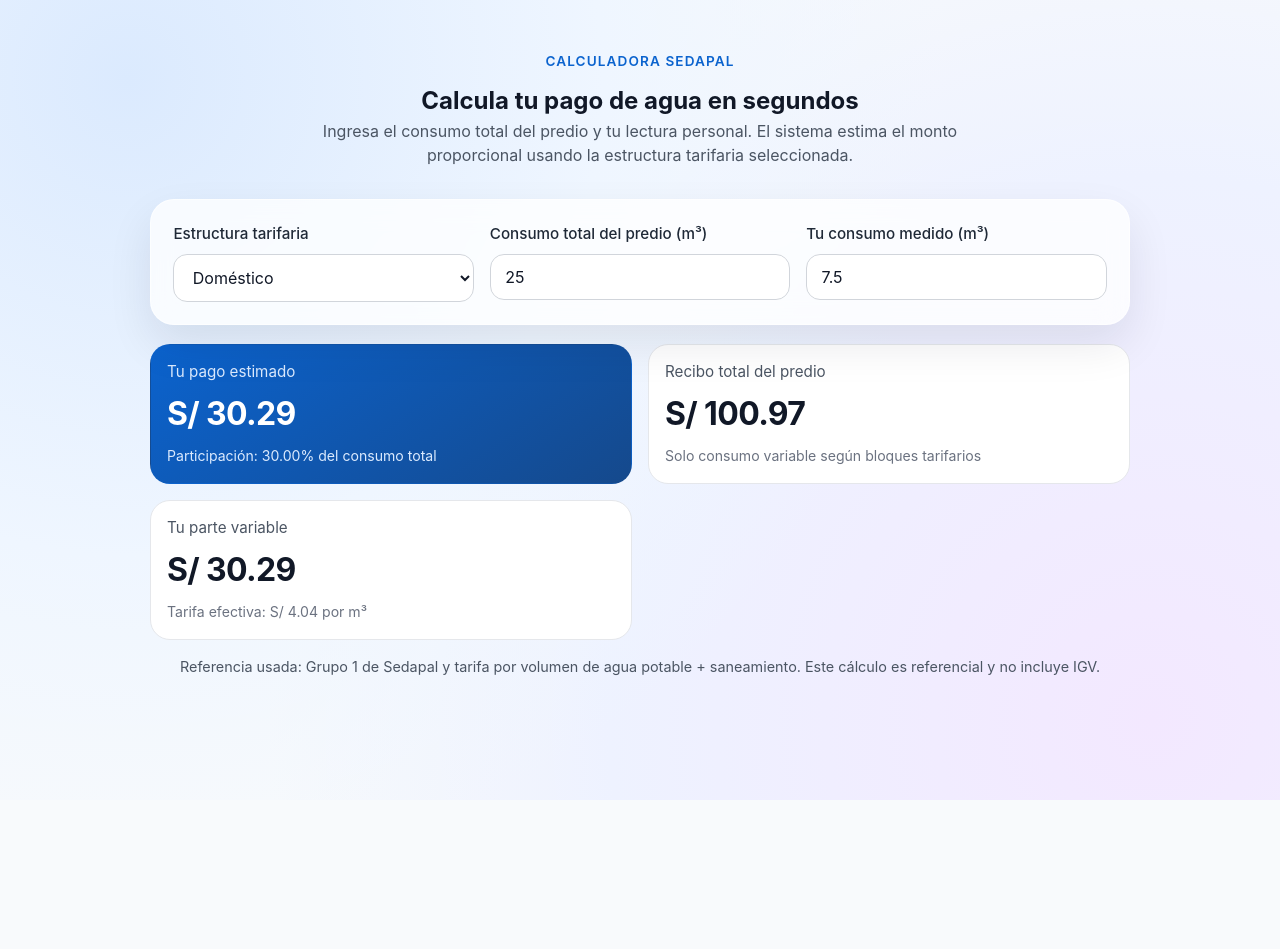
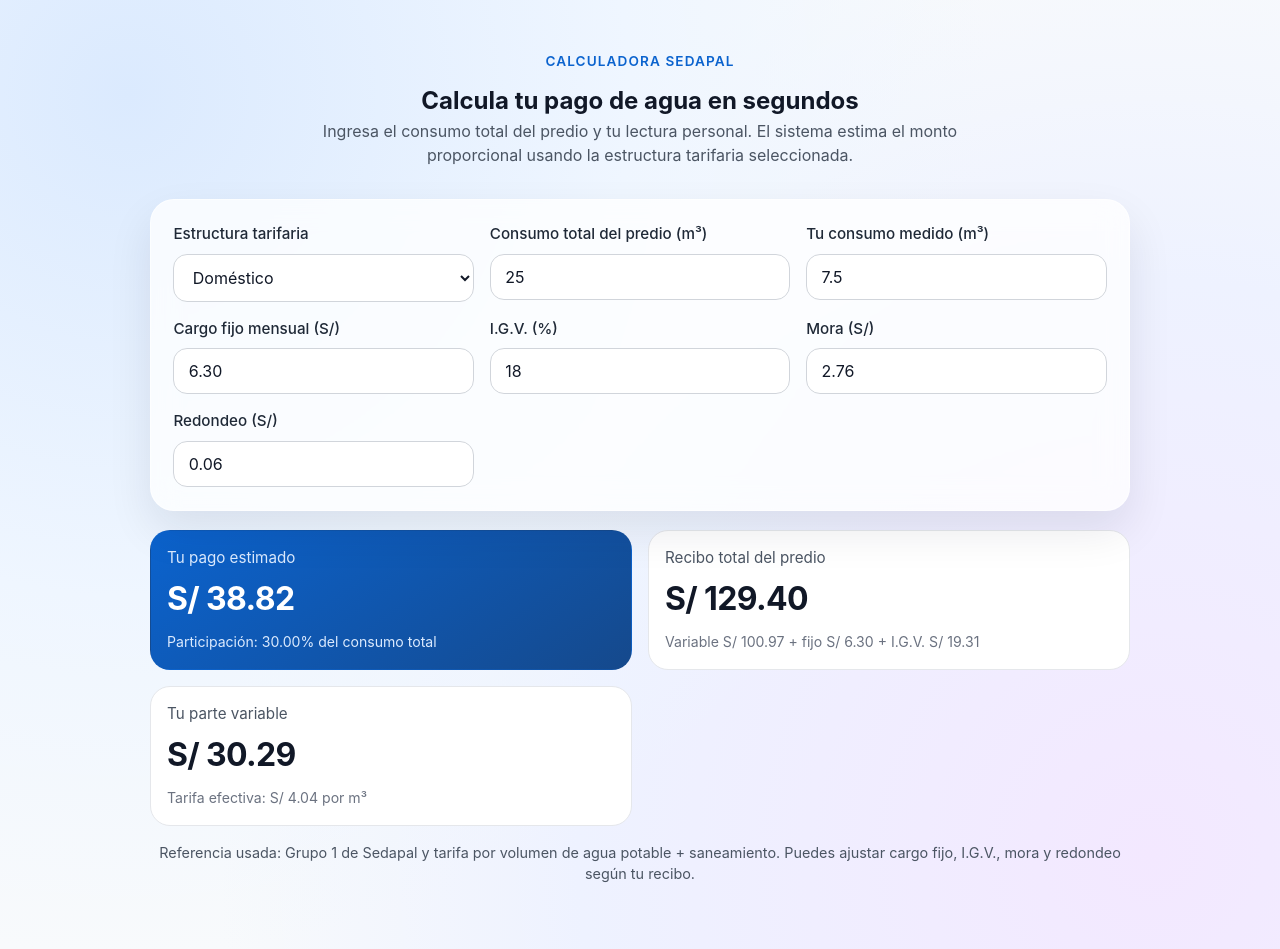
Before and after one commit to Akiranm2/medicion_agua, a React (Vite) app: page / in a window 1280 px wide. Before the commit the page ends 800 px from the top, so only its background shows below. Built offline with nearby package versions, Linux system fonts and the light colour scheme.

Commit message:
fix: calcular total real

```diff
--- a/src/App.tsx
+++ b/src/App.tsx
@@ -95,6 +95,10 @@
   const [categoryKey, setCategoryKey] = useState(CATEGORIES[1].key)
   const [totalConsumption, setTotalConsumption] = useState('25')
   const [personalConsumption, setPersonalConsumption] = useState('7.5')
+  const [fixedCharge, setFixedCharge] = useState('6.30')
+  const [igvPercent, setIgvPercent] = useState('18')
+  const [lateFee, setLateFee] = useState('2.76')
+  const [rounding, setRounding] = useState('0.06')
 
   const selectedCategory = useMemo(
     () => CATEGORIES.find((category) => category.key === categoryKey) ?? CATEGORIES[1],
@@ -103,11 +107,22 @@
 
   const totalValue = Number(totalConsumption)
   const personalValue = Number(personalConsumption)
+  const fixedChargeValue = Number(fixedCharge)
+  const igvPercentValue = Number(igvPercent)
+  const lateFeeValue = Number(lateFee)
+  const roundingValue = Number(rounding)
   const hasValidValues =
     Number.isFinite(totalValue) &&
     Number.isFinite(personalValue) &&
+    Number.isFinite(fixedChargeValue) &&
+    Number.isFinite(igvPercentValue) &&
+    Number.isFinite(lateFeeValue) &&
+    Number.isFinite(roundingValue) &&
     totalValue > 0 &&
     personalValue >= 0 &&
+    fixedChargeValue >= 0 &&
+    igvPercentValue >= 0 &&
+    lateFeeValue >= 0 &&
     personalValue <= totalValue
 
   const summary = useMemo(() => {
@@ -116,16 +131,33 @@
     }
 
     const variableTotal = calculateVariableCharge(totalValue, selectedCategory.blocks)
+    const baseBeforeTax = variableTotal + fixedChargeValue
+    const igvAmount = baseBeforeTax * (igvPercentValue / 100)
+    const totalBill = baseBeforeTax + igvAmount + lateFeeValue + roundingValue
     const participation = personalValue / totalValue
     const personalVariable = variableTotal * participation
+    const personalBill = totalBill * participation
 
     return {
       variableTotal,
+      fixedCharge: fixedChargeValue,
+      igvAmount,
+      totalBill,
       personalVariable,
+      personalBill,
       effectiveRate: variableTotal / totalValue,
       participation,
     }
-  }, [hasValidValues, personalValue, selectedCategory.blocks, totalValue])
+  }, [
+    fixedChargeValue,
+    hasValidValues,
+    igvPercentValue,
+    lateFeeValue,
+    personalValue,
+    roundingValue,
+    selectedCategory.blocks,
+    totalValue,
+  ])
 
   return (
     <main className="app-shell">
@@ -172,11 +204,55 @@
               onChange={(event) => setPersonalConsumption(event.target.value)}
             />
           </label>
+
+          <label className="field">
+            <span>Cargo fijo mensual (S/)</span>
+            <input
+              type="number"
+              min="0"
+              step="0.01"
+              value={fixedCharge}
+              onChange={(event) => setFixedCharge(event.target.value)}
+            />
+          </label>
+
+          <label className="field">
+            <span>I.G.V. (%)</span>
+            <input
+              type="number"
+              min="0"
+              step="0.01"
+              value={igvPercent}
+              onChange={(event) => setIgvPercent(event.target.value)}
+            />
+          </label>
+
+          <label className="field">
+            <span>Mora (S/)</span>
+            <input
+              type="number"
+              min="0"
+              step="0.01"
+              value={lateFee}
+              onChange={(event) => setLateFee(event.target.value)}
+            />
+          </label>
+
+          <label className="field">
+            <span>Redondeo (S/)</span>
+            <input
+              type="number"
+              min="0"
+              step="0.01"
+              value={rounding}
+              onChange={(event) => setRounding(event.target.value)}
+            />
+          </label>
         </div>
         {!hasValidValues && (
           <p className="validation">
-            Verifica los datos: el consumo total debe ser mayor a 0 y tu consumo no puede superar
-            el total.
+            Verifica los datos: valores positivos, consumo total mayor a 0 y tu consumo no puede
+            superar el total.
           </p>
         )}
       </section>
@@ -185,7 +261,7 @@
         <section className="results-grid">
           <article className="result-card highlight">
             <p>Tu pago estimado</p>
-            <h2>{currency.format(summary.personalVariable)}</h2>
+            <h2>{currency.format(summary.personalBill)}</h2>
             <small>
               Participación: {decimal.format(summary.participation * 100)}% del consumo total
             </small>
@@ -193,8 +269,11 @@
 
           <article className="result-card">
             <p>Recibo total del predio</p>
-            <h2>{currency.format(summary.variableTotal)}</h2>
-            <small>Solo consumo variable según bloques tarifarios</small>
+            <h2>{currency.format(summary.totalBill)}</h2>
+            <small>
+              Variable {currency.format(summary.variableTotal)} + fijo{' '}
+              {currency.format(summary.fixedCharge)} + I.G.V. {currency.format(summary.igvAmount)}
+            </small>
           </article>
 
           <article className="result-card">
@@ -209,7 +288,7 @@
       <section className="footnote">
         <p>
           Referencia usada: Grupo 1 de Sedapal y tarifa por volumen de agua potable +
-          saneamiento. Este cálculo es referencial y no incluye IGV.
+          saneamiento. Puedes ajustar cargo fijo, I.G.V., mora y redondeo según tu recibo.
         </p>
       </section>
     </main>
```
